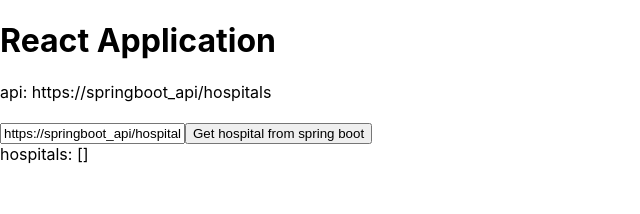
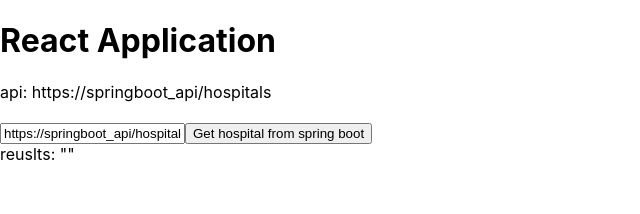
Before and after one commit to kenny7749/react-webapp, a React (Create React App) app: page / in a window 1280 px wide. Shown: the top 214 px of the page, without its empty margins (0-640 px from the left). Built offline with nearby package versions, Linux system fonts and the light colour scheme.

Commit message:
update nginx conf

```diff
--- a/src/App.js
+++ b/src/App.js
@@ -8,10 +8,13 @@ const url = `https://springboot_api/hospitals`
 
 function App() {
   const [api, setApi] = useState(url)
-  const [hospitals, setHospitals] = useState([])
+  const [results, setResults] = useState('')
 
   const fetchHospitals = () => {
-    fetch(api).then(res => res.json()).then(res => setHospitals(res))
+    fetch(api).then(res => {
+      console.log(res)
+      return res.json()
+    }).then(res => setResults(res))
   }
 
   return (
@@ -22,7 +25,7 @@ function App() {
 
       <input value={api} onChange={(e) => setApi(e.target.value)} />
       <button onClick={() => fetchHospitals()}>Get hospital from spring boot</button><br />
-      hospitals: {JSON.stringify(hospitals)}
+      reuslts: {JSON.stringify(results)}
 
     </div>
   );
```
Also changed, not shown: 1 other file (tests, documents, lock files or other folders).
